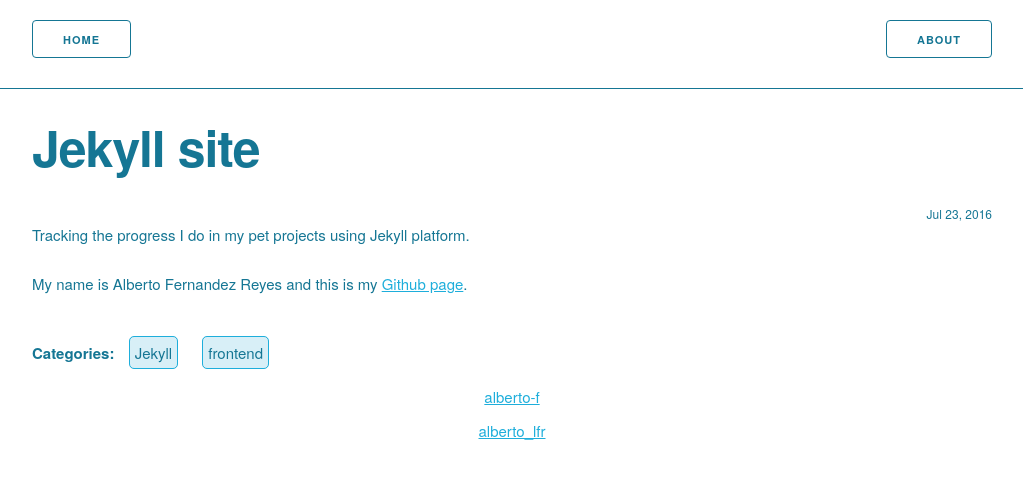
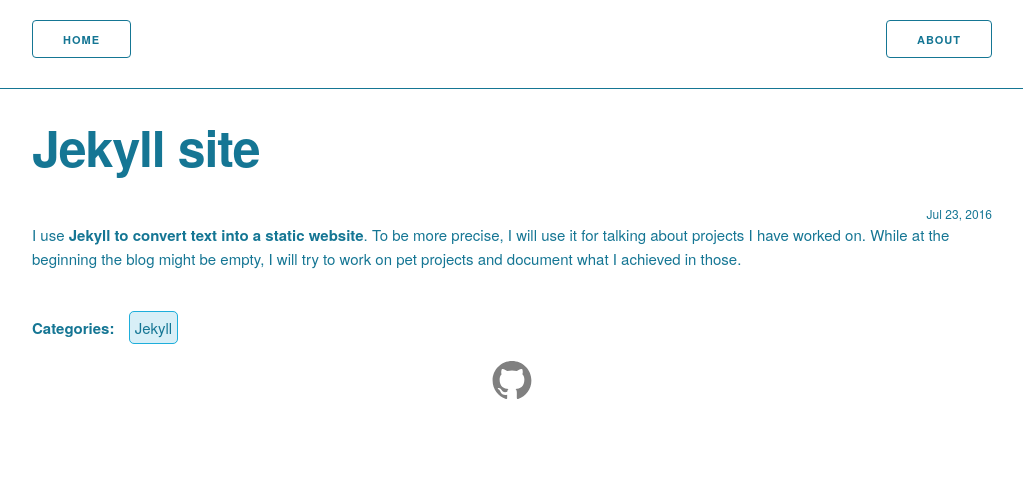
Before and after one commit to alberto-f/alberto-f.github.io, a Jekyll site: the page built from _posts/2016-07-23-Jekyll-project.markdown, in a window 1280 px wide. Shown: the top 479 px of the page, without its empty margins (128-1151 px from the left). Built offline with Jekyll 4.4.1, drawn with Linux system fonts in a browser that asks for light colours; nearby versions of some CDN libraries.

Commit message:
Fixing icons.

```diff
--- a/_includes/footer.html
+++ b/_includes/footer.html
@@ -8,12 +8,6 @@
           {% include partials/icon-github.html username=site.github_username %}
         </li>
         {% endif %}
-
-        {% if site.twitter_username %}
-        <li>
-          {% include partials/icon-twitter.html username=site.twitter_username %}
-        </li>
-        {% endif %}
       </ul>
 
     </div>
--- a/_includes/partials/icon-github.html
+++ b/_includes/partials/icon-github.html
@@ -1 +1 @@
-<a href="https://github.com/{{ include.username }}"><span class="username">{{ include.username }}</span></a>
+<a class="icon" href="https://github.com/{{ include.username }}">{% include assets/icon-github.svg %}</a>
--- a/_posts/2016-07-23-Jekyll-project.markdown
+++ b/_posts/2016-07-23-Jekyll-project.markdown
@@ -2,11 +2,7 @@
 layout: post
 title:  "Jekyll site"
 date:   2016-07-23 08:51:20 +0300
-categories: Jekyll frontend
+categories: Jekyll
 ---
 
-Tracking the progress I do in my pet projects using Jekyll platform.
-
-My name is Alberto Fernandez Reyes and this is my [Github page][github-page].
-
-[github-page]: https://alberto-f.github.io
+I use **Jekyll to convert text into a static website**. To be more precise, I will use it for talking about projects I have worked on. While at the beginning the blog might be empty, I will try to work on pet projects and document what I achieved in those.
--- a/_sass/_common.scss
+++ b/_sass/_common.scss
@@ -6,6 +6,24 @@
 
 ul {
 	list-style-type: none;
+}
+
+
+/**
+ * Icons
+ */
+.icon {
+
+    > svg {
+        display: inline-block;
+        width: 40px;
+        height: 40px;
+        vertical-align: middle;
+
+        path {
+            fill: $grey;
+        }
+    }
 }
 
 
```
